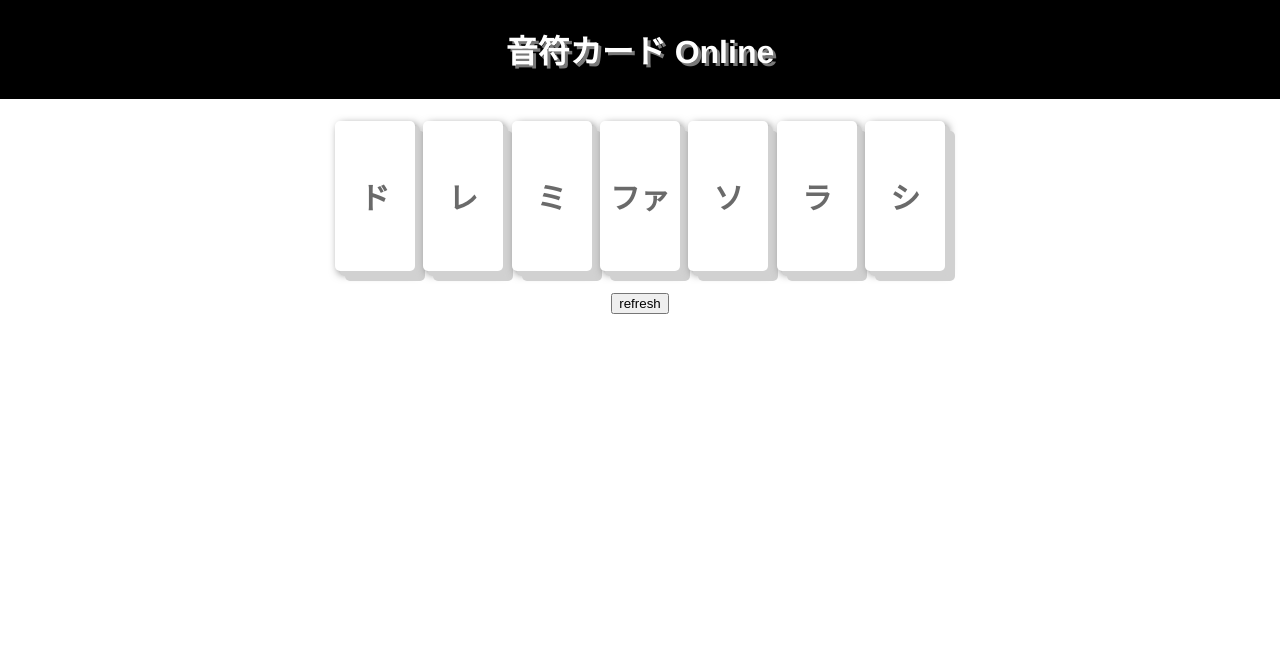
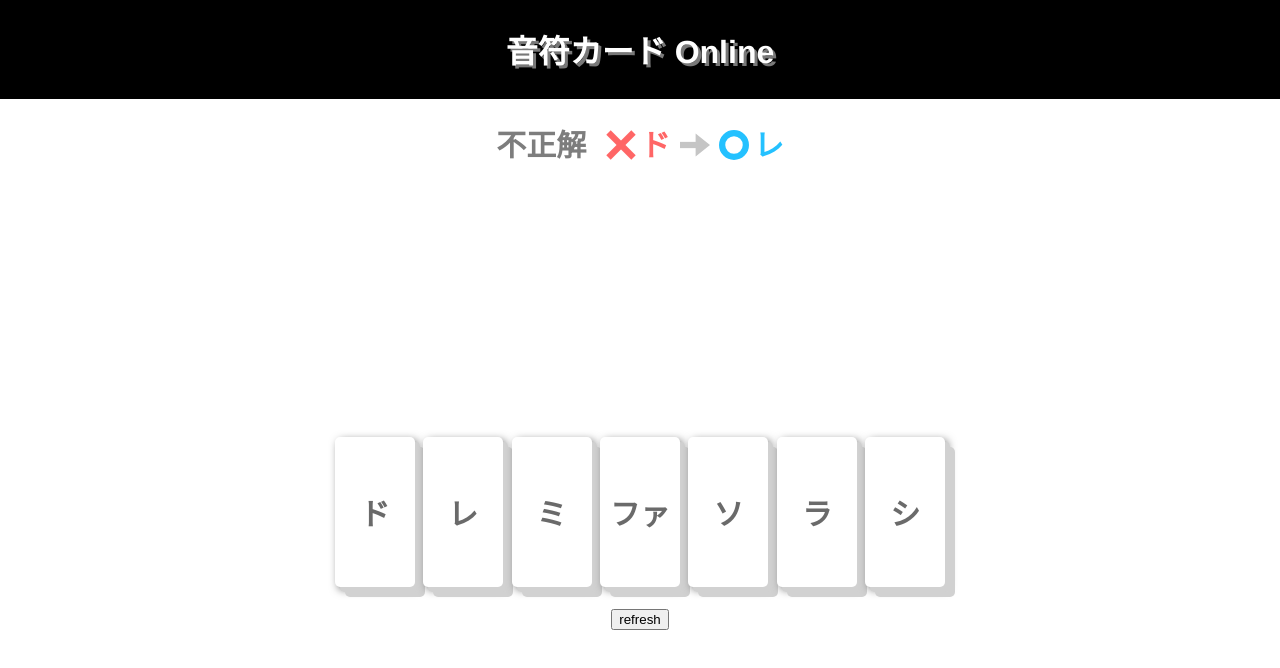
Before and after one commit to mmzspr/doremi-card-web, a website built with Vite: page index.html in a window 1280 px wide. Built offline with nearby package versions, Linux system fonts and the light colour scheme; what vexflow would draw is missing.

Commit message:
add: 正誤判定結果のUI作成

```diff
--- a/index.html
+++ b/index.html
@@ -12,6 +12,22 @@
       <h1>音符カード Online</h1>
     </header>
     <main>
+      <div id="judge">
+        <span id="judge-result">不正解</span>
+        <svg class="incorrect" viewBox="0 0 48 48">
+          <line x1="4" y1="44" x2="44" y2="4"/>
+          <line x1="4" y1="4" x2="44" y2="44"/>
+        </svg>
+        <span id="input-scale" class="incorrect">ド</span>
+        <svg class="arrow" viewBox="0 0 48 48">
+          <line x1="0" y1="24" x2="40" y2="24"/>
+          <polygon points="30,16 30,32 40,24" />
+        </svg>
+        <svg class="correct" viewBox='0 0 48 48'>
+          <circle cx='24' cy='24' r='19' fill='none'>
+        </svg>
+        <span id="correct-scale">レ</span>
+      </div>
       <div id="output"></div>
       <div class="answer-wrapper">
         <button data-scale="c">ド</button>
--- a/src/style.scss
+++ b/src/style.scss
@@ -17,6 +17,12 @@ header {
 main {
   text-align: center;
   width: 100%;
+}
+
+#output {
+  position: relative;
+  top: -50px;
+  height: 250px;
 }
 
 .main-wrapper {
@@ -57,3 +63,45 @@ main {
     }
   }
 }
+
+#judge {
+  margin-top: 15px;
+
+  span {
+    display: inline-block;
+    font-size: 30px;
+    font-weight: bold;
+    transform: translateY(7px);
+  }
+  svg {
+    stroke-width: 10;
+    vertical-align: middle;
+    width: 30px;
+    height: 30px;
+  }
+
+  #judge-result {
+    margin-right: 15px;
+    color: #7d7d7d;
+  }
+
+  .correct {
+    color: #24c1ff;
+    stroke: #24c1ff;
+    stroke-width: 10;
+  }
+
+  .incorrect {
+    color: #ff6666;
+    stroke: #ff6666;
+  }
+
+  .arrow {
+    margin: 5px;
+    stroke: #c5c5c5;
+  }
+
+  #correct-scale {
+    color: #24c1ff;
+  }
+}
```
